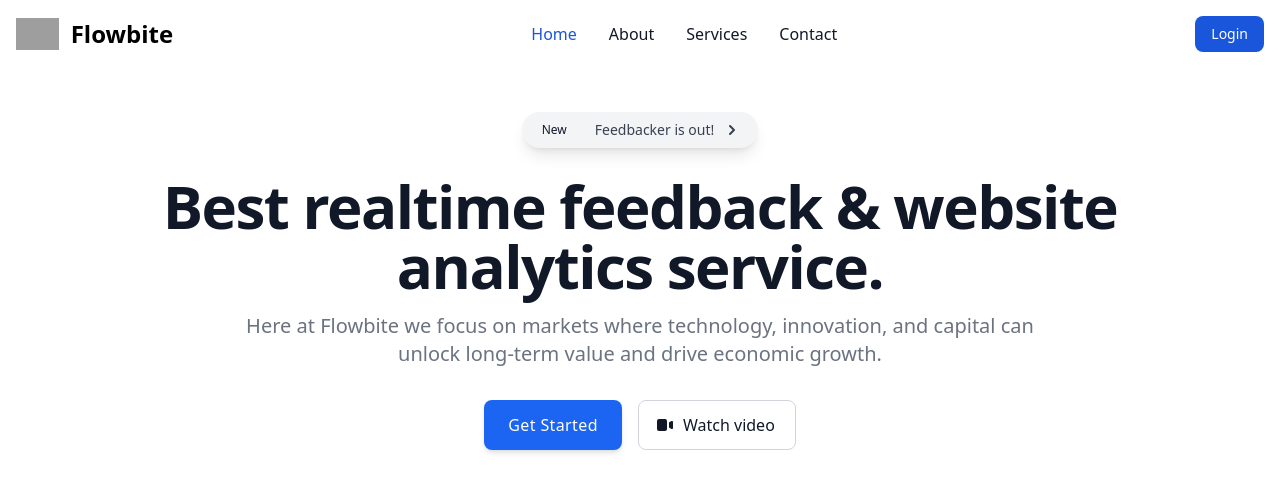
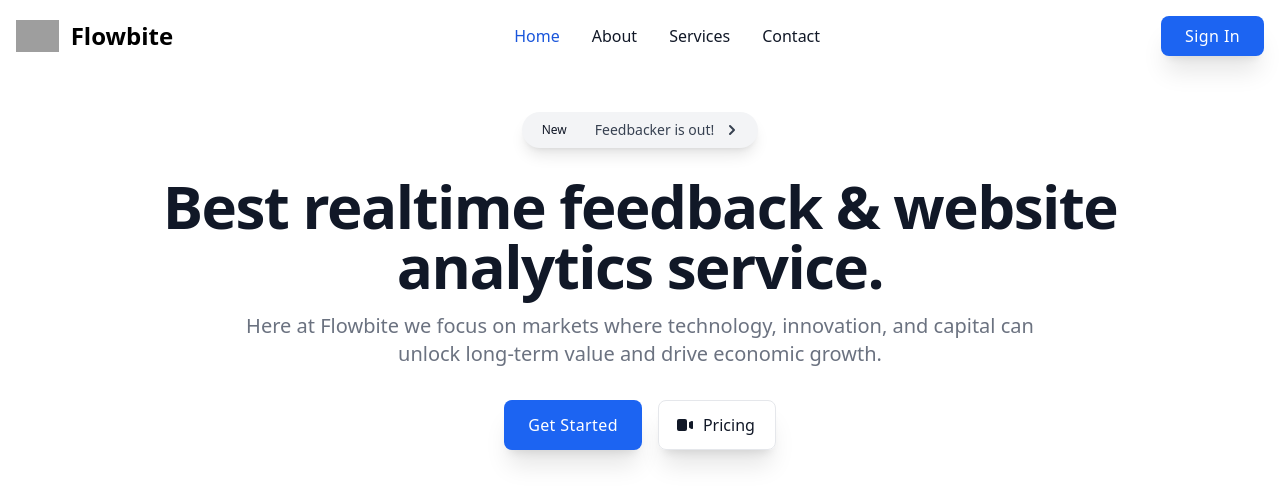
Before and after one commit to ramezj/FeedbackManager, a Next.js app: page / in a window 1280 px wide. Shown: the top 504 px of the page. Built offline with nearby package versions, Linux system fonts and the light colour scheme; grey boxes are pictures that could not be loaded.

Commit message:
🚀 UI Updates

```diff
--- a/src/components/LoginForm.js
+++ b/src/components/LoginForm.js
@@ -38,7 +38,7 @@ const LoginForm = () => {
         <div class="min-h-screen flex">
   <div class="flex-1 ...">
     <br></br><br></br><br></br><br></br><br></br><br></br>
-  <div class="w-full max-w-sm p-4 bg-white border border-gray-200 rounded-lg shadow sm:p-6 md:p-8 dark:bg-gray-800 dark:border-gray-700 space-y-6">
+  <div class="shadow-lg w-full max-w-sm p-4 bg-white border border-gray-200 rounded-lg shadow sm:p-6 md:p-8 dark:bg-gray-800 dark:border-gray-700 space-y-6">
     <h1 class="text-3xl font-semibold">Sign In</h1>
         <div>
             <label for="email" class="block mb-2 text-sm font-medium text-gray-900 dark:text-white float-left">Your email</label>
--- a/src/pages/index.js
+++ b/src/pages/index.js
@@ -13,7 +13,7 @@ export default function Home() {
   useEffect(() => {
     const token = cookies.get('user');
     if(!token) {
-      setIsLoggedIn("Login")
+      setIsLoggedIn("Sign In")
     } else {
       setIsLoggedIn("Dashboard");
       setLink("/Dashboard")
@@ -32,7 +32,7 @@ export default function Home() {
       <span class="self-center text-2xl font-semibold whitespace-nowrap dark:text-white">Flowbite</span>
   </a>
   <div class="flex md:order-2">
-      <button onClick={redirectDashboard} type="button" class="text-white bg-blue-700 hover:bg-blue-800 focus:ring-4 focus:outline-none focus:ring-blue-300 font-medium rounded-lg text-sm px-4 py-2 text-center mr-3 md:mr-0 dark:bg-blue-600 dark:hover:bg-blue-700 dark:focus:ring-blue-800">{isLoggedIn}</button>
+      <button onClick={redirectDashboard} type="button" class="shadow-xl px-6 py-2 font-medium tracking-wide text-white capitalize transition-colors duration-300 transform bg-blue-600 rounded-lg hover:bg-blue-500 focus:outline-none focus:ring focus:ring-blue-300 focus:ring-opacity-80">{isLoggedIn}</button>
       <button data-collapse-toggle="navbar-sticky" type="button" class="inline-flex items-center p-2 text-sm text-gray-500 rounded-lg md:hidden hover:bg-gray-100 focus:outline-none focus:ring-2 focus:ring-gray-200 dark:text-gray-400 dark:hover:bg-gray-700 dark:focus:ring-gray-600" aria-controls="navbar-sticky" aria-expanded="false">
         <span class="sr-only">Open main menu</span>
         <svg class="w-6 h-6" aria-hidden="true" fill="currentColor" viewBox="0 0 20 20" xmlns="http://www.w3.org/2000/svg"><path fill-rule="evenodd" d="M3 5a1 1 0 011-1h12a1 1 0 110 2H4a1 1 0 01-1-1zM3 10a1 1 0 011-1h12a1 1 0 110 2H4a1 1 0 01-1-1zM3 15a1 1 0 011-1h12a1 1 0 110 2H4a1 1 0 01-1-1z" clip-rule="evenodd"></path></svg>
@@ -66,10 +66,10 @@ export default function Home() {
         <h1 class="mb-4 text-4xl font-extrabold tracking-tight leading-none text-gray-900 md:text-5xl lg:text-6xl dark:text-white">Best realtime feedback & website analytics service.</h1>
         <p class="mb-8 text-lg font-normal text-gray-500 lg:text-xl sm:px-16 xl:px-48 dark:text-gray-400">Here at Flowbite we focus on markets where technology, innovation, and capital can unlock long-term value and drive economic growth.</p>
         <div class="flex flex-col mb-8 lg:mb-16 space-y-4 sm:flex-row sm:justify-center sm:space-y-0 sm:space-x-4">
-       <button onClick={redirectUser} class="shadow-md px-6 py-2 font-medium tracking-wide text-white capitalize transition-colors duration-300 transform bg-blue-600 rounded-lg hover:bg-blue-500 focus:outline-none focus:ring focus:ring-blue-300 focus:ring-opacity-80">Get Started</button>
-            <a href="#" class="inline-flex justify-center items-center py-3 px-5 text-base font-medium text-center text-gray-900 rounded-lg border border-gray-300 hover:bg-gray-100 focus:ring-4 focus:ring-gray-100 dark:text-white dark:border-gray-700 dark:hover:bg-gray-700 dark:focus:ring-gray-800">
+       <button onClick={redirectUser} class="shadow-xl px-6 py-2 font-medium tracking-wide text-white capitalize transition-colors duration-300 transform bg-blue-600 rounded-lg hover:bg-blue-500 focus:outline-none focus:ring focus:ring-blue-300 focus:ring-opacity-80">Get Started</button>
+            <a href="#" class="shadow-xl inline-flex justify-center items-center py-3 px-5 text-base font-medium text-center text-gray-900 rounded-lg border hover:bg-gray-100 focus:ring-4 focus:ring-gray-100 dark:text-white dark:border-gray-700 dark:hover:bg-gray-700 dark:focus:ring-gray-800">
                 <svg class="mr-2 -ml-1 w-5 h-5" fill="currentColor" viewBox="0 0 20 20" xmlns="http://www.w3.org/2000/svg"><path d="M2 6a2 2 0 012-2h6a2 2 0 012 2v8a2 2 0 01-2 2H4a2 2 0 01-2-2V6zM14.553 7.106A1 1 0 0014 8v4a1 1 0 00.553.894l2 1A1 1 0 0018 13V7a1 1 0 00-1.447-.894l-2 1z"></path></svg>
-                Watch video
+                Pricing
             </a>
         </div>
         </div>
```
